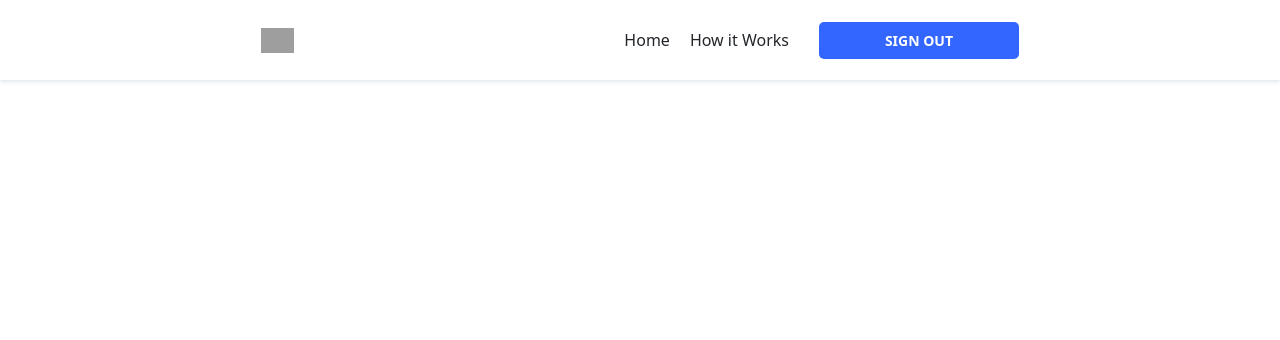
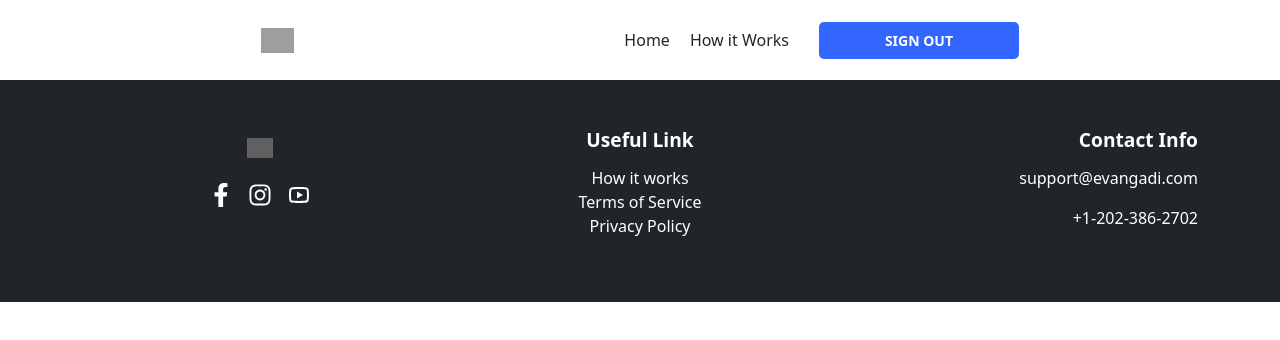
Before and after one commit to bethelge/Evangadi-Forum-Group-3-, a React (Vite) app in the folder client/: page / in a window 1280 px wide. Shown: the top 340 px of the page. Built offline with nearby package versions, Linux system fonts and the light colour scheme; grey boxes are pictures that could not be loaded; the HTML template or start-up script is replaced by a standard one.

Commit message:
footer Component

```diff
--- /dev/null
+++ b/client/src/Componenets/Footer/Footer.jsx
@@ -0,0 +1,48 @@
+import React from 'react';
+import classes from './footer.module.css';
+import 'bootstrap/dist/css/bootstrap.min.css';
+import { FaFacebookF } from "react-icons/fa";
+import { FaInstagram } from "react-icons/fa";
+import { RiYoutubeLine } from "react-icons/ri";
+
+function Footer() {
+  return (
+    <footer className={`bg-dark text-white py-5 ${classes.footer}`}>
+      <div className="container">
+        <div className="row">
+          {/* Logo Section */}
+          <div className="col-md-4 text-center">
+            <div className={classes.logoPlaceholder}>
+              <img src="https://www.evangadi.com/themes/humans/assets/hammerlook/img/misc/evangadi-logo-black.png" alt=""/>
+            </div>
+            {/* Icons below the logo */}
+            <div className={classes.iconGroup}>
+              <FaFacebookF className={classes.icon} />
+              <FaInstagram className={classes.icon} />
+              <RiYoutubeLine className={classes.icon} />
+            </div>
+          </div>
+
+          {/* Useful Links Section */}
+          <div className="col-md-4 text-center">
+            <h5 className={classes.footerTitle}>Useful Link</h5>
+            <ul className="list-unstyled">
+              <li><a href="#" className="text-decoration-none text-white">How it works</a></li>
+              <li><a href="#" className="text-decoration-none text-white">Terms of Service</a></li>
+              <li><a href="#" className="text-decoration-none text-white">Privacy Policy</a></li>
+            </ul>
+          </div>
+
+          {/* Contact Info Section */}
+          <div className="col-md-4 text-center text-md-end">
+            <h5 className={classes.footerTitle}>Contact Info</h5>
+            <p>support@evangadi.com</p>
+            <p>+1-202-386-2702</p>
+          </div>
+        </div>
+      </div>
+    </footer>
+  );
+}
+
+export default Footer;
--- /dev/null
+++ b/client/src/Componenets/Footer/footer.module.css
@@ -0,0 +1,43 @@
+.footer {
+    background-color: #2f2f2f; /* Dark background color */
+    padding: 20px 0;
+  }
+
+  /* Footer Title Styling */
+  .footerTitle {
+    font-size: 1.2rem;
+    margin-bottom: 15px;
+    font-weight: bold;
+    color: white; /* Orange for section titles */
+  }
+
+  /* Logo Placeholder Styling */
+  .logoPlaceholder {
+    font-size: 5px;
+    color: white;
+    border: none;
+    padding: 10px;
+    margin-bottom: 15px; /* Add spacing below logo */
+  }
+  .logoPlaceholder img{
+    height: 20px;
+    filter: invert(1); /* Inverts the color */
+  }
+
+  /* Icon Group Styling */
+  .iconGroup {
+    display: flex;
+    justify-content: center;
+    gap: 15px; /* Space between icons */
+  }
+
+  /* Individual Icon Styling */
+  .icon {
+    font-size: 1.5rem;
+    color: white; /* White color for icons */
+    transition: transform 0.2s ease-in-out;
+  }
+
+  .icon:hover {
+    transform: scale(1.2); /* Hover effect */
+  }
--- a/client/src/pages/HomePage/Home.jsx
+++ b/client/src/pages/HomePage/Home.jsx
@@ -1,9 +1,11 @@
 import React from "react";
 import Header from "../../Componenets/Header/Header";
+import Footer from "../../Componenets/Footer/Footer";
 const Home = () => {
   return (
     <div>
       <Header />
+      <Footer/>
     </div>
   );
 };
```
